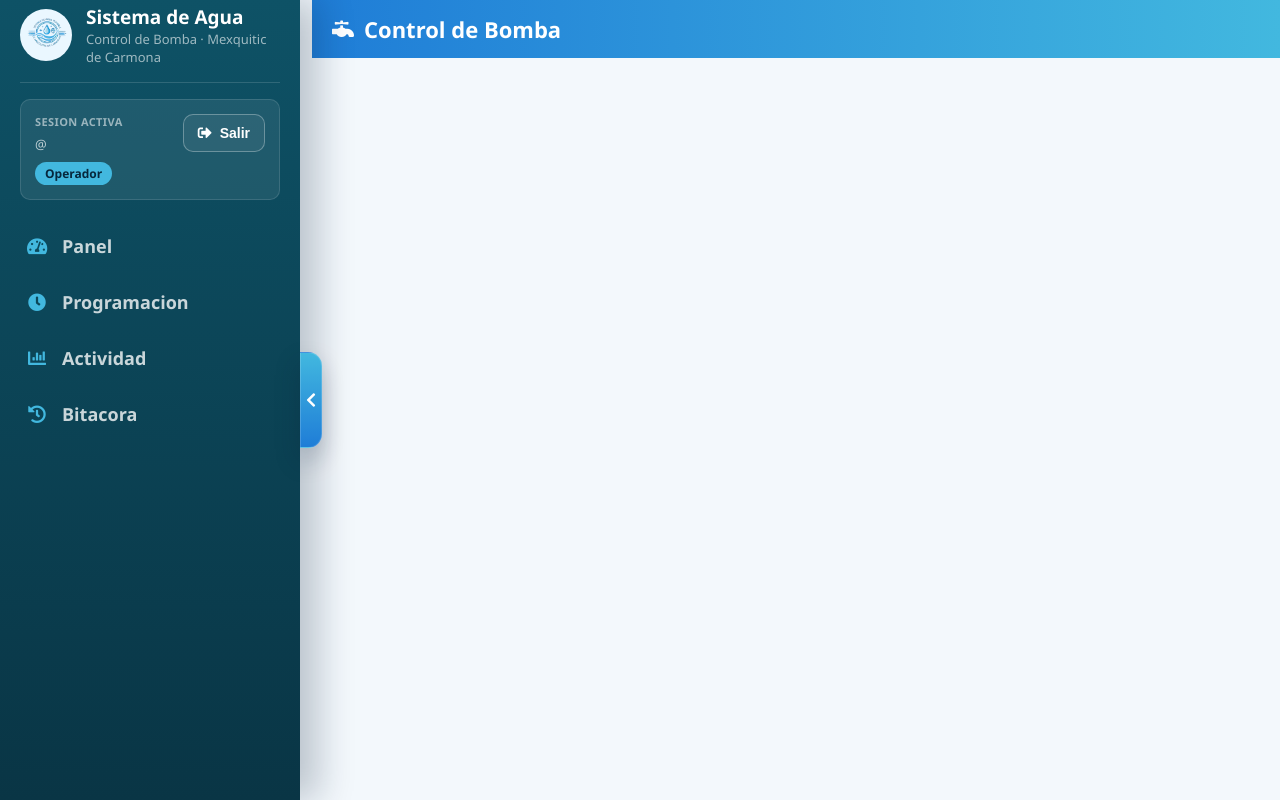
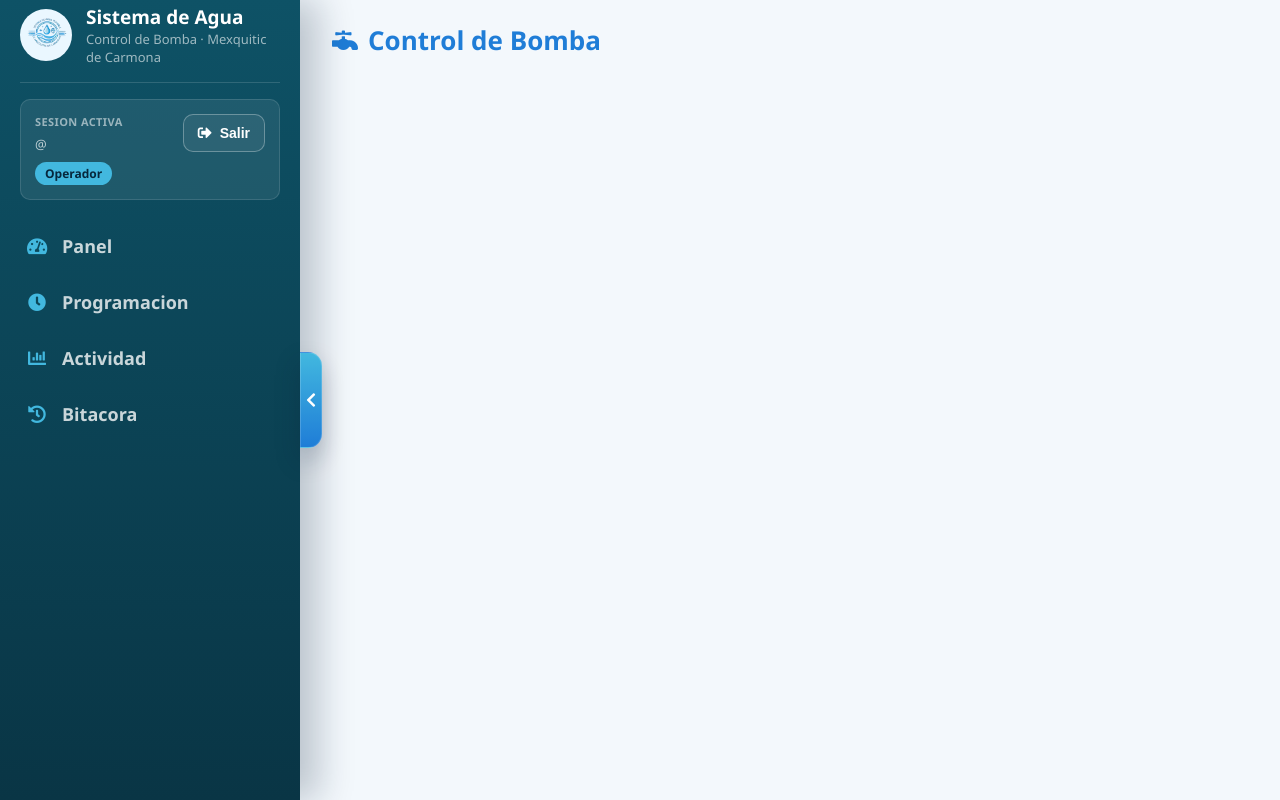
Before and after one commit to AdrianMP016/MexquiticPotable, a PHP site: page /bomba/app/views/_header.php in a window 1280 px wide. Run offline with PHP 8.4, Linux system fonts and the light colour scheme.

Commit message:
Update bomba.css
update bomba

```diff
--- a/bomba/assets/css/bomba.css
+++ b/bomba/assets/css/bomba.css
@@ -31,16 +31,17 @@ body {
 }
 
 .bomba-topbar {
-  background: linear-gradient(90deg, var(--agua-primary), var(--agua-cyan));
-  color: #fff;
-  padding: 14px 20px;
+  background: transparent;
+  padding: 22px 20px 10px;
   display: flex;
   align-items: center;
   gap: 14px;
 }
 
 .bomba-topbar h1 {
-  font-size: 22px;
+  font-size: 26px;
+  font-weight: 700;
+  color: var(--agua-primary);
   margin: 0;
   display: flex;
   align-items: center;
@@ -56,7 +57,8 @@ body {
 }
 
 .bomba-cronometro-widget {
-  background: rgba(255, 255, 255, 0.2);
+  background: rgba(31, 125, 215, 0.12);
+  color: var(--agua-primary-dark);
   padding: 6px 14px;
   border-radius: 999px;
   font-size: 14px;
```
